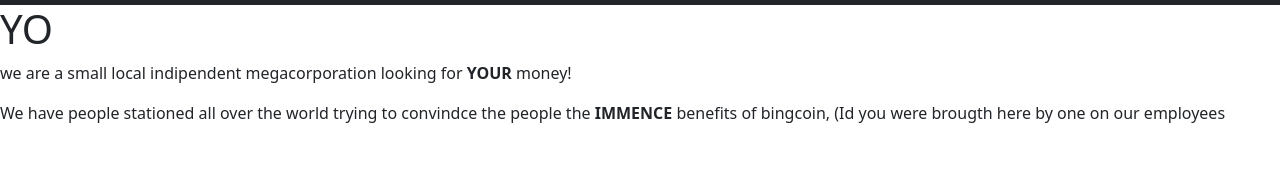
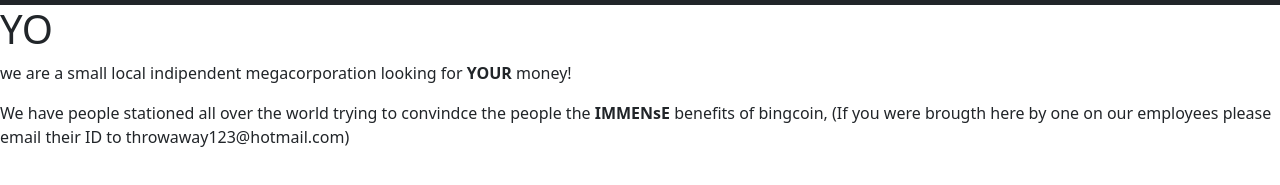
Before and after one commit to FransKarlsson/frans-karlsson-bootstrap-uppg, a plain HTML site: page bootstrap/aboutUs.html in a window 1280 px wide. Shown: the part 71-256 px from the top of the page. Drawn offline with Linux system fonts and the light colour scheme.

Commit message:
finished

```diff
--- a/bootstrap/aboutUs.html
+++ b/bootstrap/aboutUs.html
@@ -38,7 +38,7 @@
     <div class="hero-unit">
         <h1>YO</h1>
         <p>we are a small local indipendent megacorporation looking for <b>YOUR</b> money!</p>
-        <p>We have people stationed all over the world trying to convindce the people the <b>IMMENCE</b> benefits of bingcoin, (Id you were brougth here by one on our employees</p>
+        <p>We have people stationed all over the world trying to convindce the people the <b>IMMENsE</b> benefits of bingcoin, (If you were brougth here by one on our employees please email their ID to throwaway123@hotmail.com)</p>
     </div>
 </body>
 </html>
```
